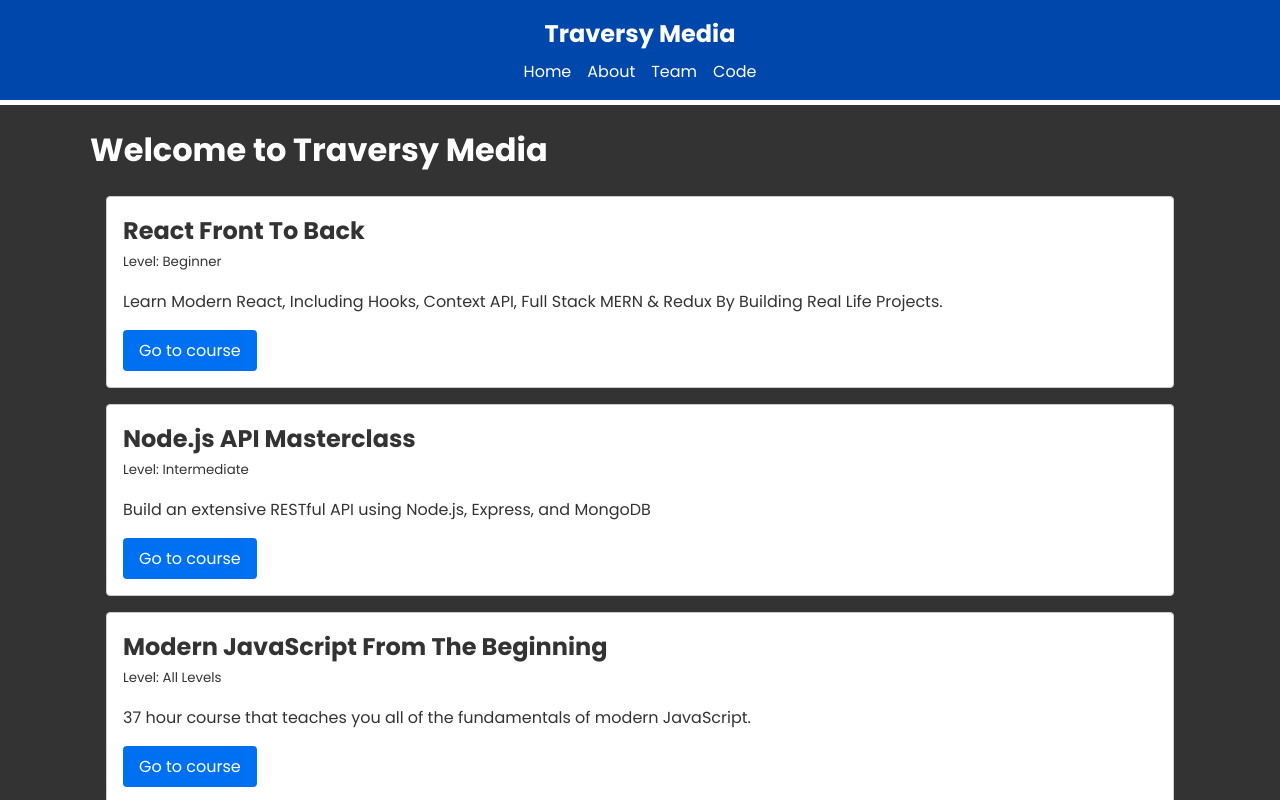
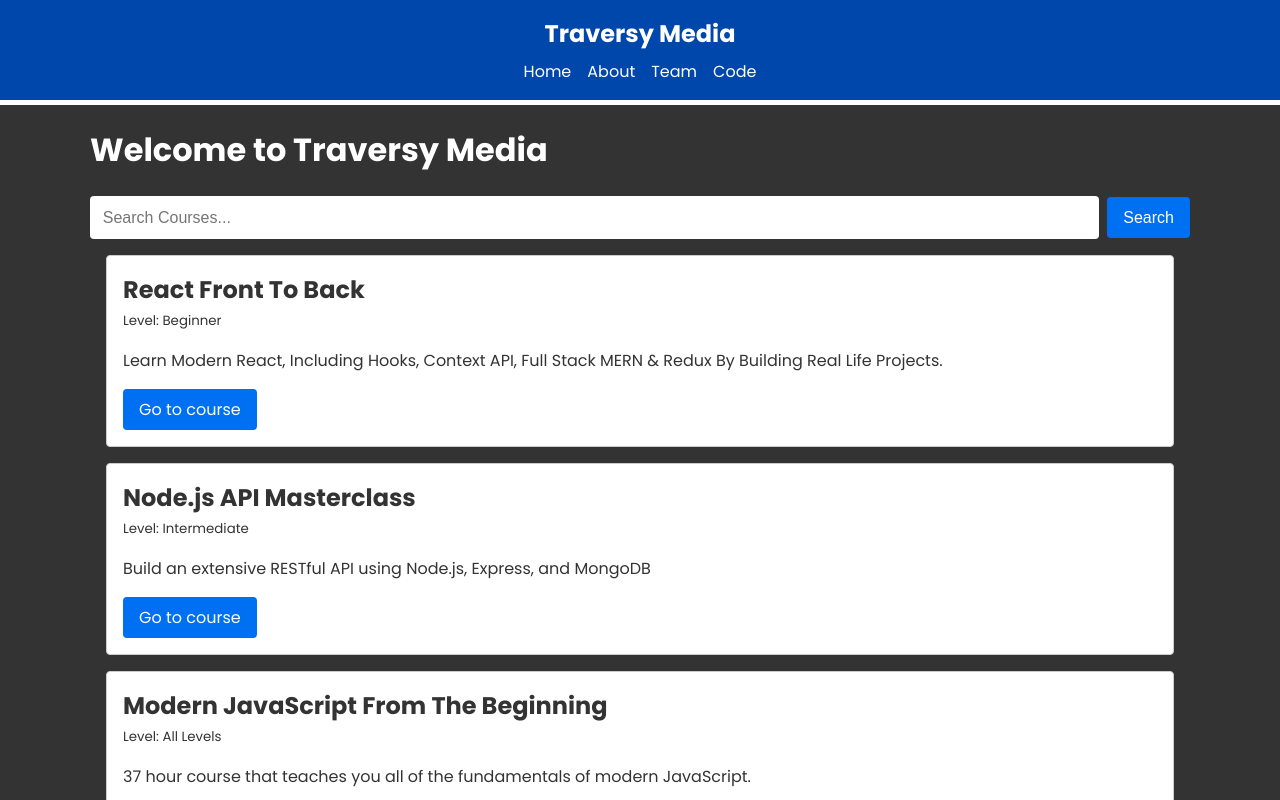
Before and after one commit to sixheads/travery-next13-crash-course, a Next.js app: page / in a window 1280 px wide. Shown: the top 800 px of the page. Built offline with nearby package versions, Linux system fonts and the light colour scheme.

Commit message:
Add Course Search to home page

```diff
--- a/app/page.jsx
+++ b/app/page.jsx
@@ -1,8 +1,8 @@
 'use client';
 import { useState, useEffect } from 'react';
-import Link from 'next/link';
 import LoadingPage from './loading';
 import Courses from './components/Courses';
+import CourseSearch from './components/CourseSearch';
 
 const HomePage = () => {
   const [courses, setCourses] = useState([]);
@@ -26,6 +26,9 @@
   return (
     <>
       <h1>Welcome to Traversy Media</h1>
+      <CourseSearch
+        getSearchResults={(results) => setCourses(results)}
+      />
       <Courses courses={courses} />
     </>
   );
```
